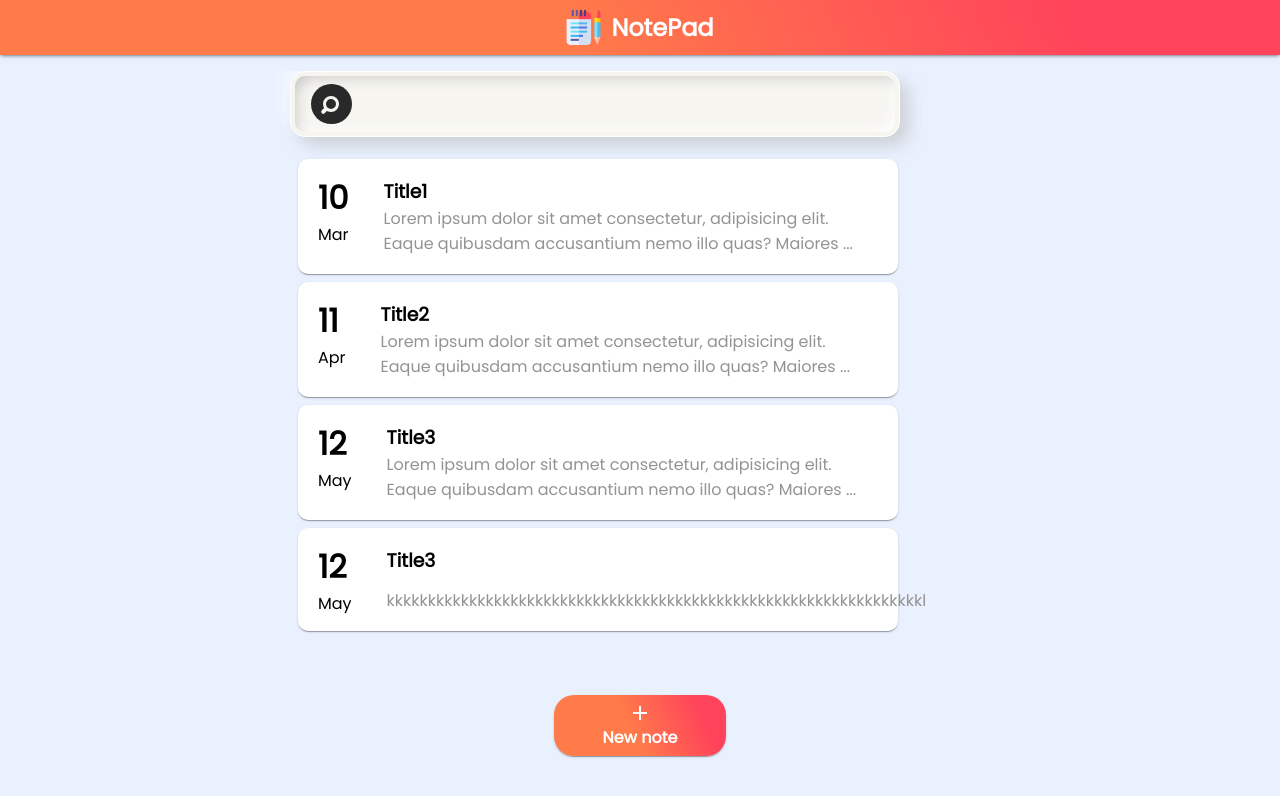
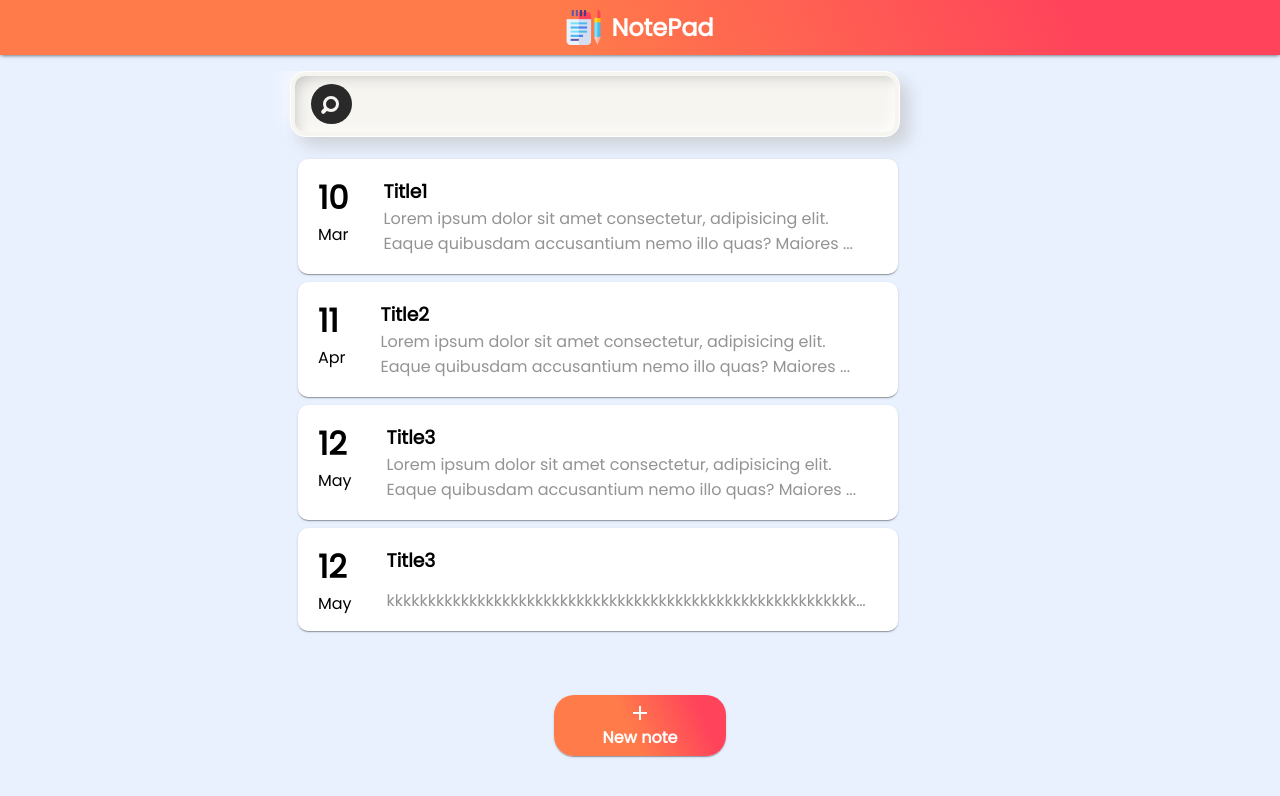
Before and after one commit to Moro-Afriyie/Note-App, an Angular app: page / in a window 1280 px wide. Shown: the top 796 px of the page. Built offline with nearby package versions, Linux system fonts and the light colour scheme.

Commit message:
changed the width of the truncate class

```diff
--- a/src/app/notepad-page/notepad-page.component.scss
+++ b/src/app/notepad-page/notepad-page.component.scss
@@ -248,6 +248,7 @@ form {
     display: inline-block;
     text-overflow: ellipsis;
     white-space: nowrap;
-    width: 47vw;
+    // width: 47vw;
     margin-top: 0.8rem;
+    width: 30rem;
 }
```
